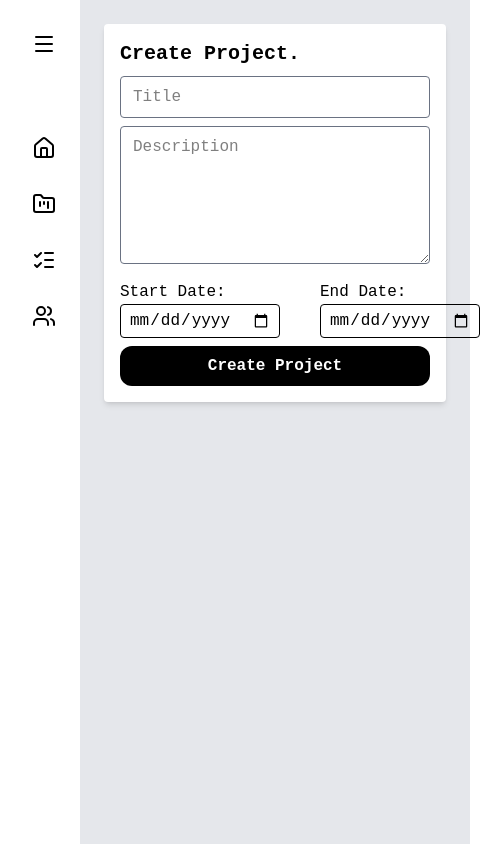
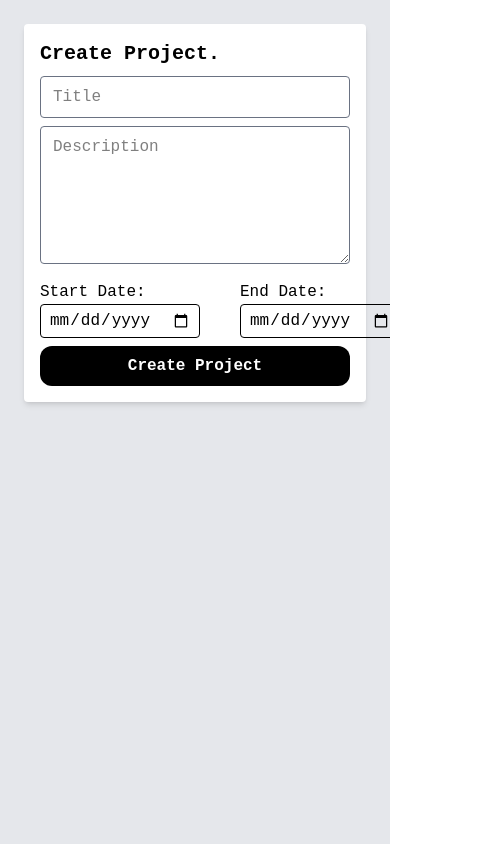
Before and after one commit to 88bones/TaskMate, a React (Vite) app in the folder client/: page /dashboard/project in a window 390 px wide. Shown: the whole page, 480 px wide, since content can reach past the window. Built offline with nearby package versions, Linux system fonts and the light colour scheme.

Commit message:
get project backend

```diff
--- a/client/src/components/CreateProject.jsx
+++ b/client/src/components/CreateProject.jsx
@@ -63,7 +63,8 @@ const CreateProject = () => {
   };
 
   return (
-    <div className="bg-gray-200 min-h-screen w-screen p-6">
+    <>
+      <div className="bg-gray-200 min-h-screen w-screen overflow-x-hidden p-6">
         <div className="w-1/4 p-4 rounded bg-white shadow-md max-sm:w-full">
           <header className="mb-2 font-extrabold text-xl">
             <p>Create Project.</p>
@@ -132,6 +133,7 @@ const CreateProject = () => {
           </form>
         </div>
       </div>
+    </>
   );
 };
 
--- a/client/src/components/Project.jsx
+++ b/client/src/components/Project.jsx
@@ -2,7 +2,11 @@ import React from "react";
 import CreateProject from "./CreateProject";
 
 const Project = () => {
-  return <CreateProject />;
+  return (
+    <>
+      <CreateProject />
+    </>
+  );
 };
 
 export default Project;
--- a/client/src/components/SideBar.jsx
+++ b/client/src/components/SideBar.jsx
@@ -25,7 +25,7 @@ const SideBar = () => {
   ];
 
   return (
-    <div className="flex h-screen ">
+    <div className="hidden md:flex h-screen max-sm:absolute">
       <div
         className={`${
           sideBarOpen ? "w-64" : "w-20"
```
Also changed, not shown: 2 other files (tests, documents, lock files or other folders). Lines whose indentation alone changed are shown as unchanged.
